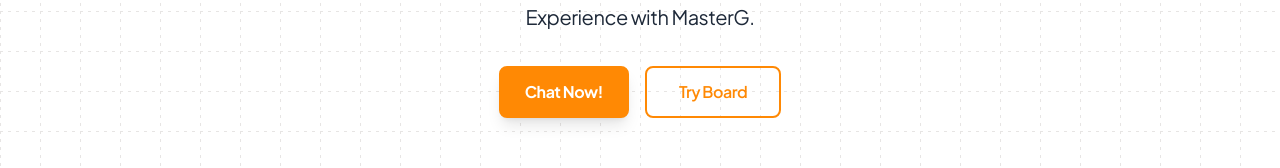
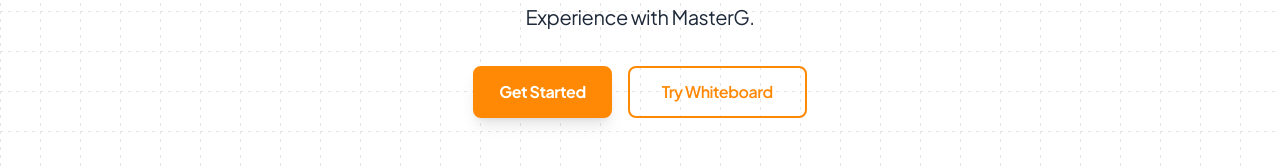
Before and after one commit to ayuxy027/MasterJi, a React (Vite) app: page / in a window 1280 px wide. Shown: the part 469-637 px from the top of the page. Built offline with nearby package versions, Linux system fonts and the light colour scheme; no server answers.

Commit message:
refactor: update button labels in Hero component for improved clarity and user engagement

```diff
--- a/src/components/Hero.tsx
+++ b/src/components/Hero.tsx
@@ -181,10 +181,10 @@
                         {/* Buttons */}
                         <div className="flex flex-row gap-4 justify-center items-center">
                             <button className="bg-orange-400 flex items-center gap-x-2 text-white border-2 border-orange-400 font-bold px-6 py-3 rounded-lg shadow-lg hover:shadow-xl transform transition-all duration-300">
-                                Chat Now!
+                                Get Started
                             </button>
                             <Link to="/board" className="border-2 border-orange-400 text-orange-400 hover:bg-orange-100 hover:text-gray-800 font-semibold px-8 py-3 rounded-lg transition-all duration-300">
-                                Try Board
+                                Try Whiteboard
                             </Link>
                         </div>
                     </div>
```
